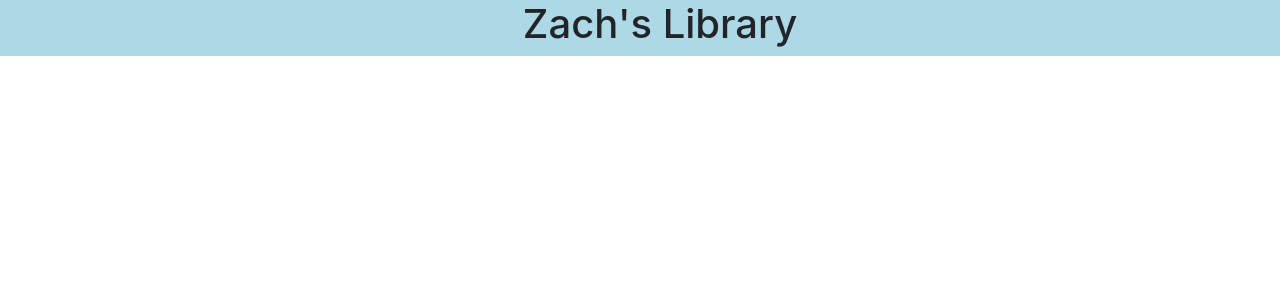
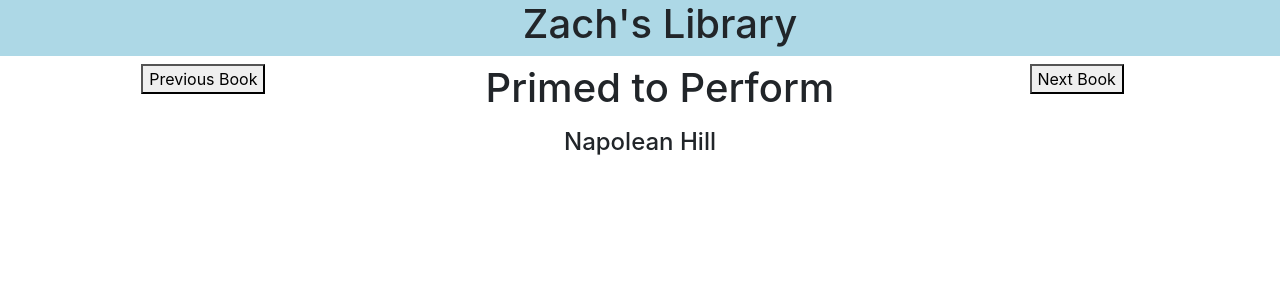
Before and after one commit to InksterZachary/ReactMusicLibrary, a React (Create React App) app: page / in a window 1280 px wide. Shown: the top 300 px of the page. Built offline with nearby package versions, Linux system fonts and the light colour scheme.

Commit message:
Added a simple carousel for books with previous and next buttons.

```diff
--- a/src/components/app.jsx
+++ b/src/components/app.jsx
@@ -2,11 +2,53 @@ import React, { Component } from 'react';
 import TitleBar from './TitleBar/titleBar';
 
 class App extends Component {
-    state = { }
+    constructor(props) {
+        super(props);
+        this.books = [
+            {title: 'Think and Grow Rich', author: 'Napolean Hill'},
+            {title: 'Primed to Perform', author: 'Neel Doshi'},
+            {title: 'Napolean Hill\'s Outwitting the Devil', author: 'Napolean Hill'}
+        ];
+        this.state = {
+            bookNumber: 1
+        }
+    }
+
+    goToNextBook(){
+        let tempBookNumber = this.state.bookNumber;
+        tempBookNumber++;
+        if(tempBookNumber === this.books.length){
+            tempBookNumber = 0;
+        }
+        this.setState({
+            bookNumber: tempBookNumber
+        });
+    }
+    goToPreviousBook(){
+        let tempBookNumber = this.state.bookNumber;
+        tempBookNumber --;
+        if(tempBookNumber < 0)
+            tempBookNumber = this.books.length -1;
+        this.setState({
+            bookNumber: tempBookNumber
+        });
+    }
     render() {
         return (
             <div className="text-center">
                 <TitleBar />
+                <div className="row row-spacer">
+                    <div className="col-md-4">
+                        <button onClick={() => this.goToPreviousBook()}>Previous Book</button>
+                    </div>
+                    <div className="col-md-4">
+                        <h1>{this.books[this.state.bookNumber].title}</h1>
+                        <h4>{this.books[0].author}</h4>
+                    </div>
+                    <div className="col-md-4">
+                        <button onClick={() => this.goToNextBook()}>Next Book</button>
+                    </div>
+                </div>
             </div>
         );
     }
```
